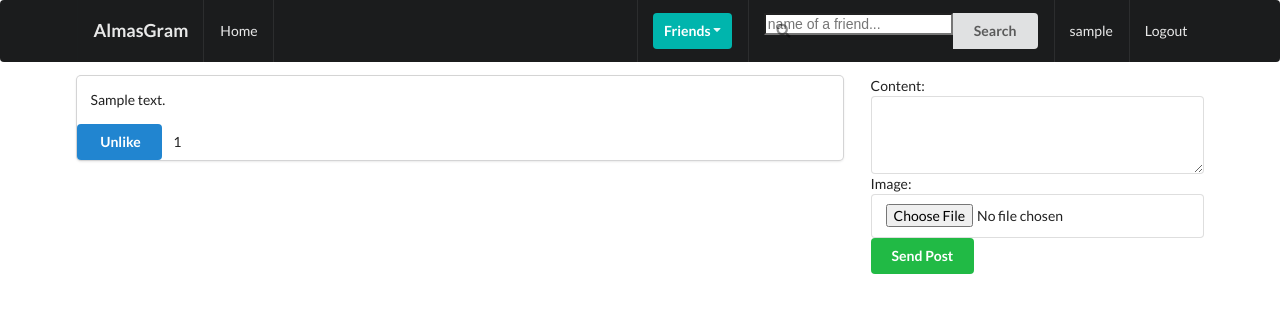
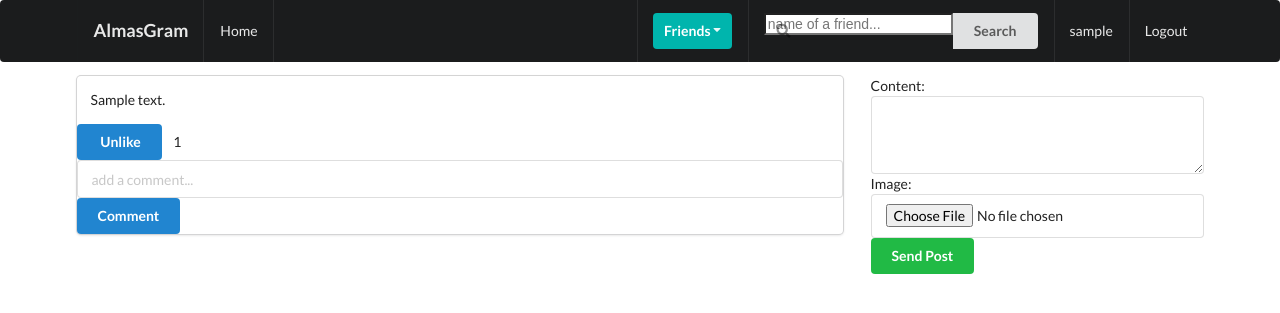
Before and after one commit to bagheriAlmas/django-social-media, a Django app: page /posts/ in a window 1280 px wide. Shown: the top 313 px of the page. Run offline with Django 4.2, Linux system fonts and the light colour scheme; a user stored in the database is signed in; tables that the repository leaves empty hold one stand-in row (values such as "Sample post"); some libraries are stand-ins or nearby versions.

Commit message:
add comment form in views and in template

```diff
--- a/posts/views.py
+++ b/posts/views.py
@@ -2,24 +2,26 @@ from django.shortcuts import render, redirect
 
 from posts.models import Post, Like
 from profiles.models import Profile
-from .forms import PostModelForm
+from .forms import PostModelForm, CommentModelForm
 
 
 def post_list_view(request):
     posts = Post.objects.all()
     profile = Profile.objects.get(user=request.user)
-    form = PostModelForm(request.POST or None, request.FILES or None)
-
-    if form.is_valid():
-        instance = form.save(commit=False)
+    post_form = PostModelForm(request.POST or None, request.FILES or None)
+    comment_form = CommentModelForm(request.POST or None)
+    if post_form.is_valid():
+        instance = post_form.save(commit=False)
         instance.author = profile
         instance.save()
-        form = PostModelForm()
+        post_form = PostModelForm()
 
     context = {
         'posts': posts,
         'profile': profile,
-        'form': form,
+        'post_form': post_form,
+        'comment_form': comment_form,
+
     }
     return render(request, 'posts/post-list.html', context)
 
--- a/templates/posts/post-list.html
+++ b/templates/posts/post-list.html
@@ -25,13 +25,18 @@
                                 &nbsp; {{ post.likes_count }}
                             </form>
                         </div>
+                        <form action="" method="POST" class="ui form">
+                            {% csrf_token %}
+                            {{ comment_form }}
+                            <button type="submit" class="ui primary button">Comment</button>
+                        </form>
                     </div>
                 {% endfor %}
             </div>
             <div class="five wide column">
                 <form action="" method="POST" class="ui form" enctype="multipart/form-data">
                     {% csrf_token %}
-                    {{ form }}
+                    {{ post_form }}
                     <button type="submit" class="ui button positive">Send Post</button>
                 </form>
             </div>
```
